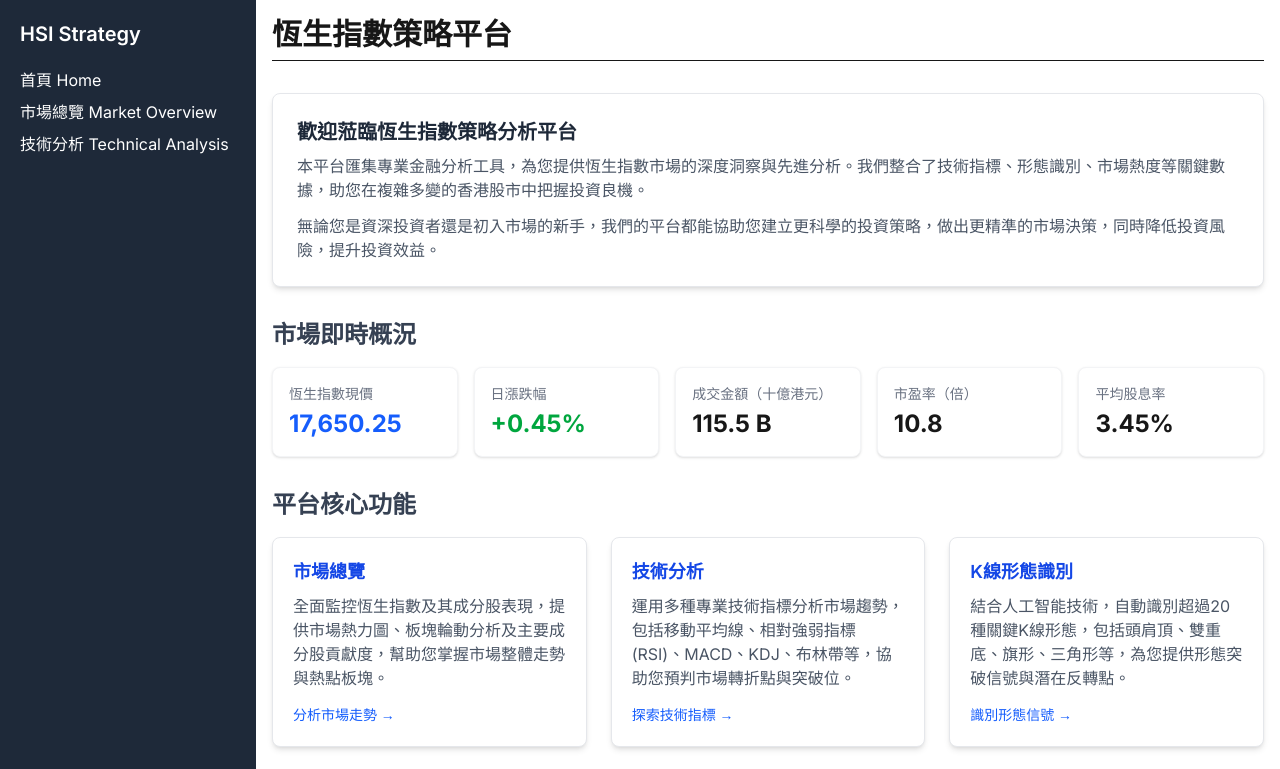
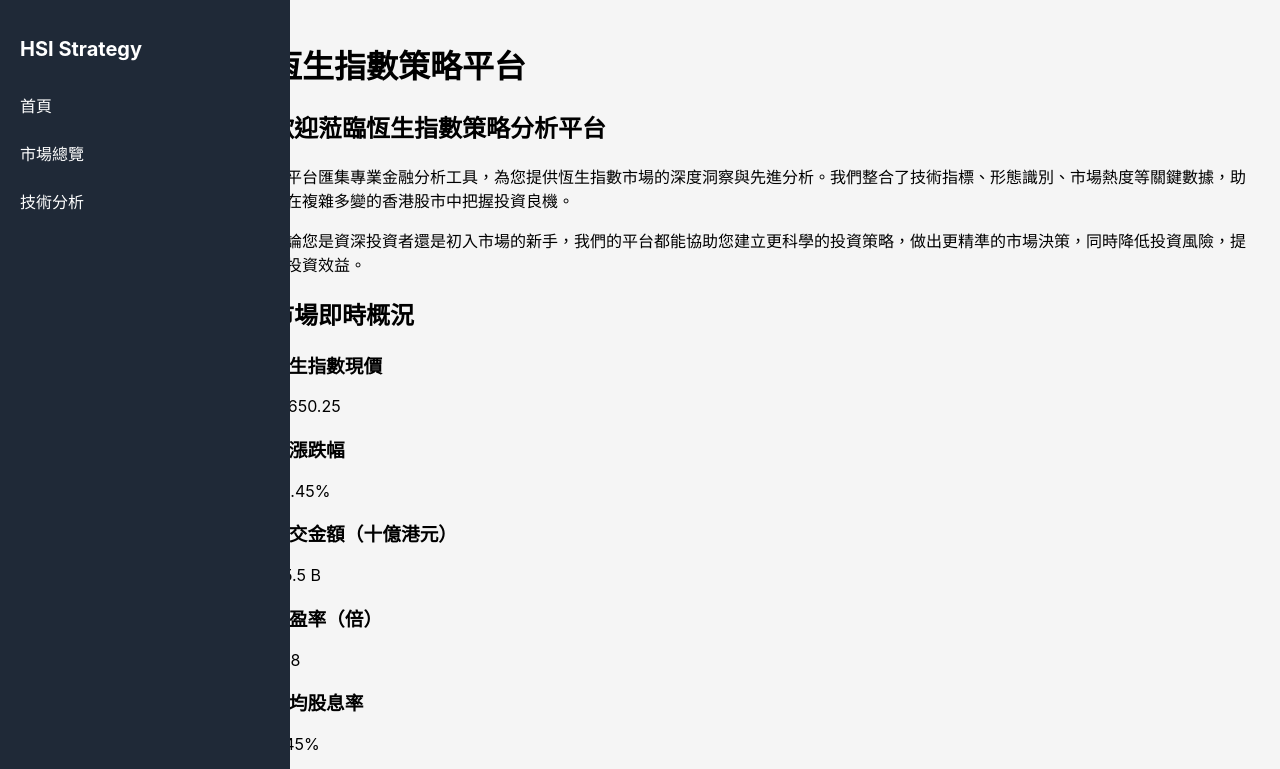
Before and after one commit to Amberlogy/hsi-strategy-app, a Next.js app in the folder nextjs/: page / in a window 1280 px wide. Shown: the top 769 px of the page. Built offline with nearby package versions, Linux system fonts and the light colour scheme.

Commit message:
fix: 使用行內樣式解決CSS加載問題並移除多餘文件

```diff
--- a/nextjs/app/error.js
+++ /dev/null
@@ -1,39 +0,0 @@
-'use client';
-
-import { useEffect } from 'react';
-
-export default function Error({
-  error,
-  reset,
-}) {
-  useEffect(() => {
-    // 可選：將錯誤發送到報告服務
-    console.error('頁面錯誤:', error);
-  }, [error]);
-
-  return (
-    <div className="flex flex-col items-center justify-center min-h-screen bg-gray-100">
-      <div className="p-8 bg-white rounded-lg shadow-md max-w-md w-full">
-        <h1 className="text-4xl font-bold text-red-600 mb-4">出錯了</h1>
-        <h2 className="text-2xl font-semibold text-gray-800 mb-4">發生了一些問題</h2>
-        <p className="text-gray-600 mb-6">
-          很抱歉，加載頁面時發生了錯誤。請嘗試刷新頁面或返回首頁。
-        </p>
-        <div className="flex flex-col sm:flex-row gap-4">
-          <button
-            onClick={() => reset()}
-            className="px-6 py-2 bg-blue-500 text-white rounded-md hover:bg-blue-600 transition-colors"
-          >
-            重試
-          </button>
-          <a
-            href="/"
-            className="px-6 py-2 bg-gray-500 text-white rounded-md hover:bg-gray-600 transition-colors text-center"
-          >
-            返回首頁
-          </a>
-        </div>
-      </div>
-    </div>
-  );
-}
--- a/nextjs/app/global-error.js
+++ b/nextjs/app/global-error.js
@@ -8,23 +8,66 @@ export default function GlobalError({
 }) {
   return (
     <html lang="zh-Hant">
+      <head>
+        <title>系統錯誤</title>
+      </head>
       <body>
-        <div className="flex flex-col items-center justify-center min-h-screen bg-gray-100">
-          <div className="p-8 bg-white rounded-lg shadow-md max-w-md w-full">
-            <h1 className="text-4xl font-bold text-gray-700 mb-4">系統錯誤</h1>
-            <p className="text-gray-600 mb-6">
-              很抱歉，系統發生了錯誤。我們已記錄此問題並將盡快修復。
-            </p>
-            <div className="flex flex-col sm:flex-row gap-4">
+        <div style={{
+          display: 'flex',
+          flexDirection: 'column',
+          alignItems: 'center',
+          justifyContent: 'center',
+          minHeight: '100vh',
+          padding: '20px',
+          backgroundColor: '#f5f5f5',
+        }}>
+          <div style={{
+            maxWidth: '500px',
+            width: '100%',
+            backgroundColor: 'white',
+            borderRadius: '8px',
+            padding: '30px',
+            boxShadow: '0 2px 10px rgba(0,0,0,0.1)',
+            textAlign: 'center',
+          }}>
+            <h1 style={{
+              fontSize: '24px',
+              fontWeight: 'bold',
+              color: '#333',
+              marginBottom: '16px',
+            }}>系統錯誤</h1>
+            <p style={{
+              color: '#666',
+              marginBottom: '24px',
+            }}>很抱歉，系統發生了錯誤。請嘗試重新載入頁面。</p>
+            <div>
               <button
                 onClick={reset}
-                className="px-6 py-2 bg-blue-500 text-white rounded-md hover:bg-blue-600 transition-colors"
+                style={{
+                  backgroundColor: '#3b82f6',
+                  color: 'white',
+                  border: 'none',
+                  padding: '8px 16px',
+                  borderRadius: '4px',
+                  cursor: 'pointer',
+                  marginRight: '8px',
+                  fontWeight: '500',
+                }}
               >
                 重試
               </button>
               <a
                 href="/"
-                className="px-6 py-2 border border-gray-300 text-gray-700 rounded-md hover:bg-gray-100 transition-colors text-center"
+                style={{
+                  backgroundColor: '#f3f4f6',
+                  color: '#374151',
+                  border: '1px solid #d1d5db',
+                  padding: '8px 16px',
+                  borderRadius: '4px',
+                  textDecoration: 'none',
+                  display: 'inline-block',
+                  fontWeight: '500',
+                }}
               >
                 返回首頁
               </a>
--- a/nextjs/app/layout.tsx
+++ b/nextjs/app/layout.tsx
@@ -1,44 +1,80 @@
 'use client';
-
-import { Inter } from 'next/font/google';
-import './globals.css';
-// 移除這兩個導入以防止預渲染問題
-// import Navbar from '../components/Navbar';
-// import Footer from '../components/Footer';
-
-const inter = Inter({ subsets: ['latin'] });
 
 export default function RootLayout({
   children,
-}: Readonly<{
+}: {
   children: React.ReactNode;
-}>) {
-  // 在提供一個極簡的布局，避免任何可能導致渲染問題的組件
+}) {
   return (
-    <html lang="zh-HK" className="h-full">
+    <html lang="zh-HK">
       <head>
         <title>恆生指數策略平台 | HSI Strategy App</title>
-        <meta name="description" content="專業的恆生指數分析工具，提供技術指標、K線形態識別、策略回測及模擬交易功能，助您掌握香港股市投資先機。" />
-        <meta name="keywords" content="恆生指數, 技術分析, 股市策略, HSI, 香港股市, 投資分析, 交易信號, 市場洞察" />
+        <meta name="description" content="恆生指數分析工具" />
       </head>
-      <body className={`${inter.className} flex flex-col min-h-screen bg-gray-50`}>
-        <div className="w-64 h-screen bg-gray-800 text-white p-5 fixed">
-          <h2 className="text-xl font-semibold mb-5">HSI Strategy</h2>
-          <ul>
-            <li className="mb-2">
-              <a href="/" className="hover:text-gray-300">首頁 Home</a>
+      <body style={{
+        margin: 0,
+        padding: 0,
+        fontFamily: '-apple-system, BlinkMacSystemFont, "Segoe UI", Roboto, Helvetica, Arial, sans-serif',
+        backgroundColor: '#f5f5f5',
+      }}>
+        <div style={{
+          display: 'flex',
+        }}>
+          <div style={{
+            width: '250px',
+            height: '100vh',
+            backgroundColor: '#1f2937',
+            color: 'white',
+            padding: '20px',
+            position: 'fixed',
+            overflowY: 'auto',
+          }}>
+            <h2 style={{
+              fontSize: '20px',
+              fontWeight: 'bold',
+              marginBottom: '24px',
+            }}>HSI Strategy</h2>
+            <nav>
+              <ul style={{
+                listStyle: 'none',
+                padding: 0,
+                margin: 0,
+              }}>
+                <li style={{ marginBottom: '8px' }}>
+                  <a href="/" style={{
+                    display: 'block',
+                    padding: '8px 0',
+                    color: 'white',
+                    textDecoration: 'none',
+                  }}>首頁</a>
                 </li>
-            <li className="mb-2">
-              <a href="/market-overview" className="hover:text-gray-300">市場總覽 Market Overview</a>
+                <li style={{ marginBottom: '8px' }}>
+                  <a href="/market-overview" style={{
+                    display: 'block',
+                    padding: '8px 0',
+                    color: 'white',
+                    textDecoration: 'none',
+                  }}>市場總覽</a>
                 </li>
-            <li className="mb-2">
-              <a href="/technical-analysis" className="hover:text-gray-300">技術分析 Technical Analysis</a>
+                <li style={{ marginBottom: '8px' }}>
+                  <a href="/technical-analysis" style={{
+                    display: 'block',
+                    padding: '8px 0',
+                    color: 'white',
+                    textDecoration: 'none',
+                  }}>技術分析</a>
                 </li>
               </ul>
+            </nav>
           </div>
-        <main className="flex-grow ml-64">
+          <main style={{
+            flexGrow: 1,
+            marginLeft: '250px',
+            padding: '20px',
+          }}>
             {children}
           </main>
+        </div>
       </body>
     </html>
   );
--- a/nextjs/app/not-found.js
+++ /dev/null
@@ -1,19 +0,0 @@
-export default function NotFound() {
-  return (
-    <div className="flex flex-col items-center justify-center min-h-screen bg-gray-100">
-      <div className="p-8 bg-white rounded-lg shadow-md max-w-md w-full">
-        <h1 className="text-4xl font-bold text-gray-800 mb-4">404</h1>
-        <h2 className="text-2xl font-semibold text-gray-700 mb-4">頁面未找到</h2>
-        <p className="text-gray-600 mb-6">
-          很抱歉，您請求的頁面不存在。可能是網址錯誤或該頁面已被移除。
-        </p>
-        <a
-          href="/"
-          className="px-6 py-2 bg-blue-500 text-white rounded-md hover:bg-blue-600 transition-colors inline-block"
-        >
-          返回首頁
-        </a>
-      </div>
-    </div>
-  );
-}
--- a/nextjs/app/not-found.tsx
+++ b/nextjs/app/not-found.tsx
@@ -1,22 +1,56 @@
 'use client';
-
-import Link from 'next/link';
 
 export default function NotFound() {
   return (
-    <div className="flex flex-col items-center justify-center min-h-screen bg-gray-100 px-4">
-      <div className="text-center max-w-md">
-        <h1 className="text-6xl font-bold text-gray-800 mb-4">404</h1>
-        <h2 className="text-2xl font-semibold text-gray-700 mb-4">頁面未找到</h2>
-        <p className="mb-8 text-gray-600">
-          對不起，您要尋找的頁面不存在或已經被移除。
-        </p>
-        <Link
+    <div style={{
+      display: 'flex',
+      flexDirection: 'column',
+      alignItems: 'center',
+      justifyContent: 'center',
+      minHeight: '100vh',
+      padding: '20px',
+      backgroundColor: '#f5f5f5',
+    }}>
+      <div style={{
+        maxWidth: '500px',
+        width: '100%',
+        backgroundColor: 'white',
+        borderRadius: '8px',
+        padding: '30px',
+        boxShadow: '0 2px 10px rgba(0,0,0,0.1)',
+        textAlign: 'center',
+      }}>
+        <h1 style={{
+          fontSize: '48px',
+          fontWeight: 'bold',
+          color: '#333',
+          marginBottom: '16px',
+        }}>404</h1>
+        <h2 style={{
+          fontSize: '24px',
+          fontWeight: 'bold',
+          color: '#444',
+          marginBottom: '16px',
+        }}>頁面未找到</h2>
+        <p style={{
+          color: '#666',
+          marginBottom: '24px',
+        }}>對不起，您要尋找的頁面不存在或已經被移除。</p>
+        <a
           href="/"
-          className="px-6 py-3 bg-blue-600 text-white font-medium rounded-md hover:bg-blue-700 transition-colors duration-300 inline-block"
+          style={{
+            backgroundColor: '#3b82f6',
+            color: 'white',
+            border: 'none',
+            padding: '10px 20px',
+            borderRadius: '4px',
+            textDecoration: 'none',
+            display: 'inline-block',
+            fontWeight: '500',
+          }}
         >
           返回首頁
-        </Link>
+        </a>
       </div>
     </div>
   );
```
Also changed, not shown: nextjs/app/error.tsx (+55 -12 lines). Lines whose indentation alone changed are shown as unchanged.
